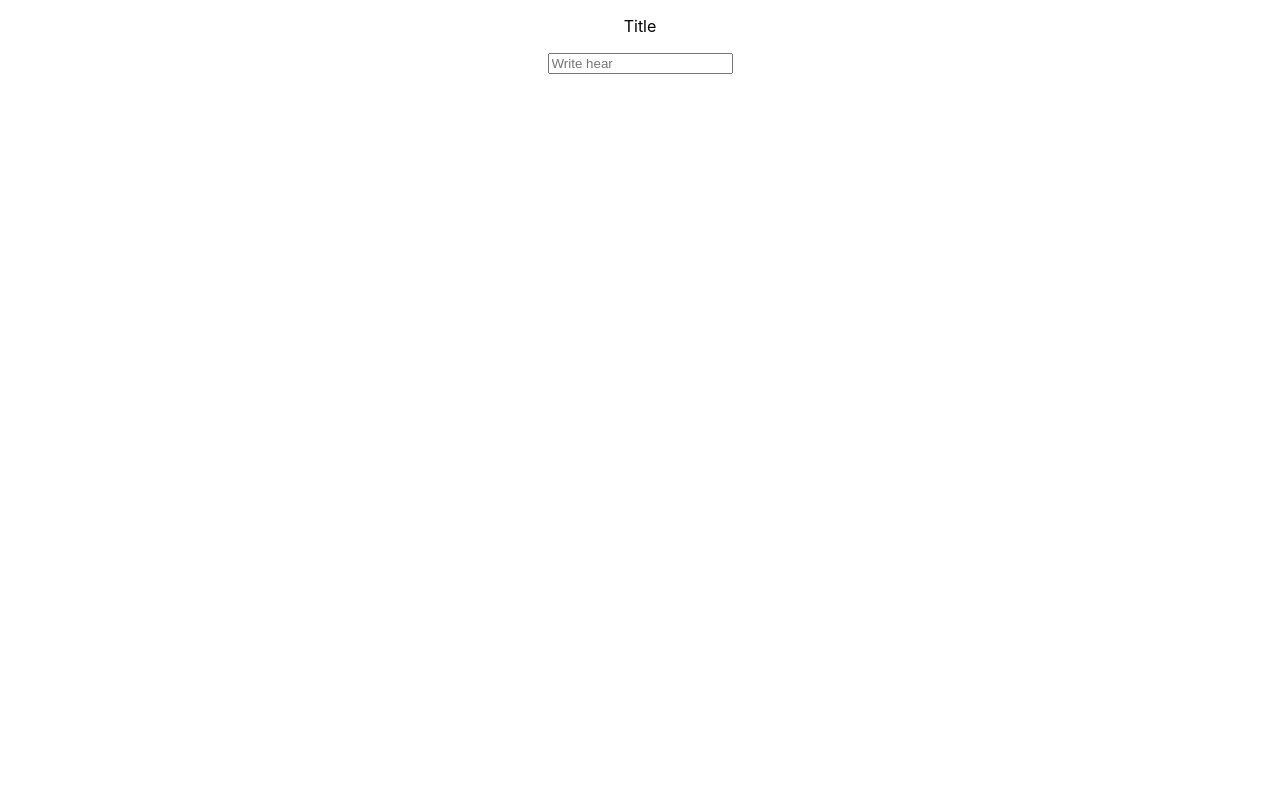
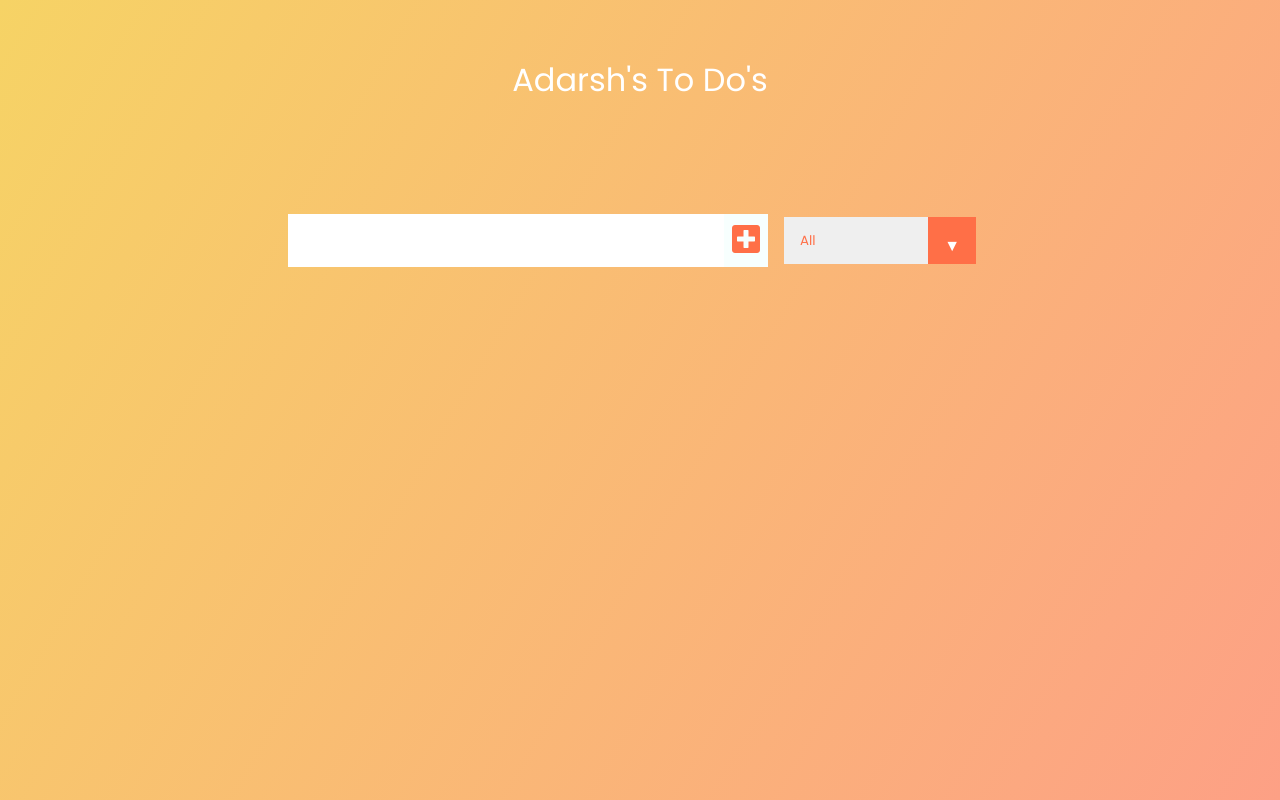
Before and after one commit to adarsh022/list, a React (Create React App) app: page / in a window 1280 px wide. Built offline with nearby package versions, Linux system fonts and the light colour scheme.

Commit message:
search bar created

```diff
--- a/public/index.html
+++ b/public/index.html
@@ -10,6 +10,16 @@
       content="Web site created using create-react-app"
     />
     <link rel="apple-touch-icon" href="%PUBLIC_URL%/logo192.png" />
+    <link
+      href="https://fonts.googleapis.com/css?family=Poppins&display=swap"
+      rel="stylesheet"
+    />
+    <link
+      rel="stylesheet"
+      href="https://cdnjs.cloudflare.com/ajax/libs/font-awesome/5.12.1/css/all.min.css"
+      integrity="sha256-mmgLkCYLUQbXn0B1SRqzHar6dCnv9oZFPEC1g1cwlkk="
+      crossorigin="anonymous"
+    />
     <!--
       manifest.json provides metadata used when your web app is installed on a
       user's mobile device or desktop. See https://developers.google.com/web/fundamentals/web-app-manifest/
--- a/src/App.css
+++ b/src/App.css
@@ -1,38 +1,139 @@
-.App {
-  text-align: center;
+* {
+  margin: 0;
+  padding: 0;
+  box-sizing: border-box;
+}
+body {
+  background-image: linear-gradient(120deg, #f6d365 0%, #fda085 100%);
+  color: white;
+  font-family: "Poppins", sans-serif;
+  min-height: 100vh;
+}
+header {
+  font-size: 2rem;
 }
 
-.App-logo {
-  height: 40vmin;
+header,
+form {
+  min-height: 20vh;
+  display: flex;
+  justify-content: center;
+  align-items: center;
+}
+form input,
+form button {
+  padding: 0.5rem;
+  font-size: 2rem;
+  border: none;
+  background: white;
+}
+form button {
+  color: #ff6f47;
+  background: #f7fffe;
+  cursor: pointer;
+  transition: all 0.3s ease;
+}
+form button:hover {
+  background: #ff6f47;
+  color: white;
+}
+.todo-container {
+  display: flex;
+  justify-content: center;
+  align-items: center;
+}
+
+.todo-list {
+  min-width: 30%;
+  list-style: none;
+}
+
+.todo {
+  margin: 0.5rem;
+  background: white;
+  font-size: 1.5rem;
+  color: black;
+  display: flex;
+  justify-content: space-between;
+  align-items: center;
+  transition: all 1s ease;
+}
+.filter-todo {
+  padding: 1rem;
+}
+.todo li {
+  flex: 1;
+}
+
+.trash-btn,
+.complete-btn {
+  background: #ff6f47;
+  color: white;
+  border: none;
+  padding: 1rem;
+  cursor: pointer;
+  font-size: 1rem;
+}
+.complete-btn {
+  background: rgb(11, 212, 162);
+}
+.todo-item {
+  padding: 0rem 0.5rem;
+}
+
+.fa-trash,
+.fa-check {
   pointer-events: none;
 }
 
-@media (prefers-reduced-motion: no-preference) {
-  .App-logo {
-    animation: App-logo-spin infinite 20s linear;
-  }
+.fall {
+  transform: translateY(10rem) rotateZ(20deg);
+  opacity: 0;
 }
 
-.App-header {
-  background-color: #282c34;
-  min-height: 100vh;
-  display: flex;
-  flex-direction: column;
-  align-items: center;
-  justify-content: center;
-  font-size: calc(10px + 2vmin);
-  color: white;
+.completed {
+  text-decoration: line-through;
+  opacity: 0.5;
 }
 
-.App-link {
-  color: #61dafb;
+/*CUSTOM SELECTOR */
+select {
+  -webkit-appearance: none;
+  -moz-appearance: none;
+  -ms-appearance: none;
+  appearance: none;
+  outline: 0;
+  box-shadow: none;
+  border: 0 !important;
+  background-image: none;
 }
 
-@keyframes App-logo-spin {
-  from {
-    transform: rotate(0deg);
-  }
-  to {
-    transform: rotate(360deg);
-  }
+/* Custom Select */
+.select {
+  margin: 1rem;
+  position: relative;
+  overflow: hidden;
 }
+select {
+  color: #ff6f47;
+  font-family: "Poppins", sans-serif;
+  cursor: pointer;
+  width: 12rem;
+}
+/* Arrow */
+.select::after {
+  content: "\25BC";
+  position: absolute;
+  top: 0;
+  right: 0;
+  padding: 1rem;
+  background: #ff6f47;
+  cursor: pointer;
+  pointer-events: none;
+}
+/* Transition */
+/*
+.select:hover::after {
+  transform: scale(1.5);
+}
+*/
--- a/src/App.js
+++ b/src/App.js
@@ -1,13 +1,20 @@
+import React, { useState} from 'react';
+import Form from "./components/fourm";
+import TodoList from "./components/ToDoList";
 import './App.css';
-import AddTask from './components/appTask.components/addTask.components';
-// import AddedTask from './components/addedTask.component/addedTask.component';
 
 function App() {
-  return (
-    <div className="App">
-       <AddTask/>
+  const [inputText, setInputText] = useState('');
+  const [toDos, setToDos] = useState([]);
+  return(
+    <div className='App'>
+      <header>
+        Adarsh's To Do's
+      </header>
+      <Form setInputText={setInputText} />
+      <TodoList />
     </div>
-  );
+  )
 }
 
 export default App;
--- /dev/null
+++ b/src/components/ToDoList.js
@@ -0,0 +1,11 @@
+import React from 'react';
+
+const TodoList = () => {
+  return(
+    <div className='todo-container'>
+    <ul className='todo-list'></ul>
+  </div>
+  );
+}
+
+export default TodoList;
--- a/src/components/appTask.components/addTask.components.jsx
+++ /dev/null
@@ -1,33 +0,0 @@
-import React, { Component } from 'react';
-
-// import './addedTask.component.scss';
-
-class AddTask extends Component {
-  constructor(){
-    super();
-
-    this.state = {
-      list : ""
-    }
-  }
-
-  handleChange = (e) => {
-    this.setState({list: e.target.value})
-  }
-
-  render(){
-    return(
-     <div>
-      <p>Title</p>
-      <input
-        className='search'
-        typle='search'
-        placeholder = 'Write hear'
-        onChange={this.handleChange}
-      />
-    </div>
-    )
-  }
-}
-
-export default AddTask;
--- /dev/null
+++ b/src/components/fourm.js
@@ -0,0 +1,28 @@
+import React from 'react';
+
+const Form = ({setInputText}) => {
+  // hear i an write JavaScript code and functions()
+  const inputTextHandler = (e) => {
+    setInputText(e.target.value);
+  };
+  const submitToHandler = (e) => {
+    e.preventDefault();
+  };
+  return(
+    <form>
+      <input onChange={inputTextHandler} type="text" className="todo-input" />
+      <button className="todo-button" type="submit" onClick={submitToHandler}>
+        <i className="fas fa-plus-square"></i>
+      </button>
+      <div className="select">
+        <select name="todos" className="filter-todo">
+          <option value="all">All</option>
+          <option value="completed">Completed</option>
+          <option value="uncompleted">Uncompleted</option>
+        </select>
+      </div>
+    </form>
+  );
+}
+
+export default Form;
--- a/src/index.js
+++ b/src/index.js
@@ -11,7 +11,4 @@ ReactDOM.render(
   document.getElementById('root')
 );
 
-// If you want to start measuring performance in your app, pass a function
-// to log results (for example: reportWebVitals(console.log))
-// or send to an analytics endpoint. Learn more: https://bit.ly/CRA-vitals
 reportWebVitals();
```
Also changed, not shown: src/components/appTask.components/addTask.component.scss (deleted).
